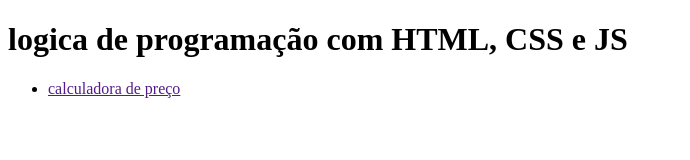
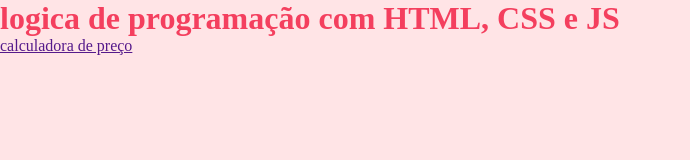
Before and after one commit to Larabeatriz08/atividade11, a plain HTML site: page index.html in a window 1280 px wide. Shown: the whole page, without its empty margins (0-690 px from the left). Drawn offline with Linux system fonts and the light colour scheme.

Commit message:
style: css reset and background changes

```diff
--- a/index.html
+++ b/index.html
@@ -3,6 +3,7 @@
 <head>
     <meta charset="UTF-8">
     <meta name="viewport" content="width=device-width, initial-scale=1.0">
+    <link rel="stylesheet" href="style.css">
     <title>atividade 11</title>
 </head>
 <body>
--- a/style.css
+++ b/style.css
@@ -0,0 +1,15 @@
+* {
+    margin: 0;
+    padding: 0;
+    box-sizing: border-box;
+}
+
+:root {
+    --main-background: #ffe4e6;
+    --text-color: #f43f5e;
+}
+
+body{
+    background: var(--main-background);
+    color: var(--text-color);
+}
```
